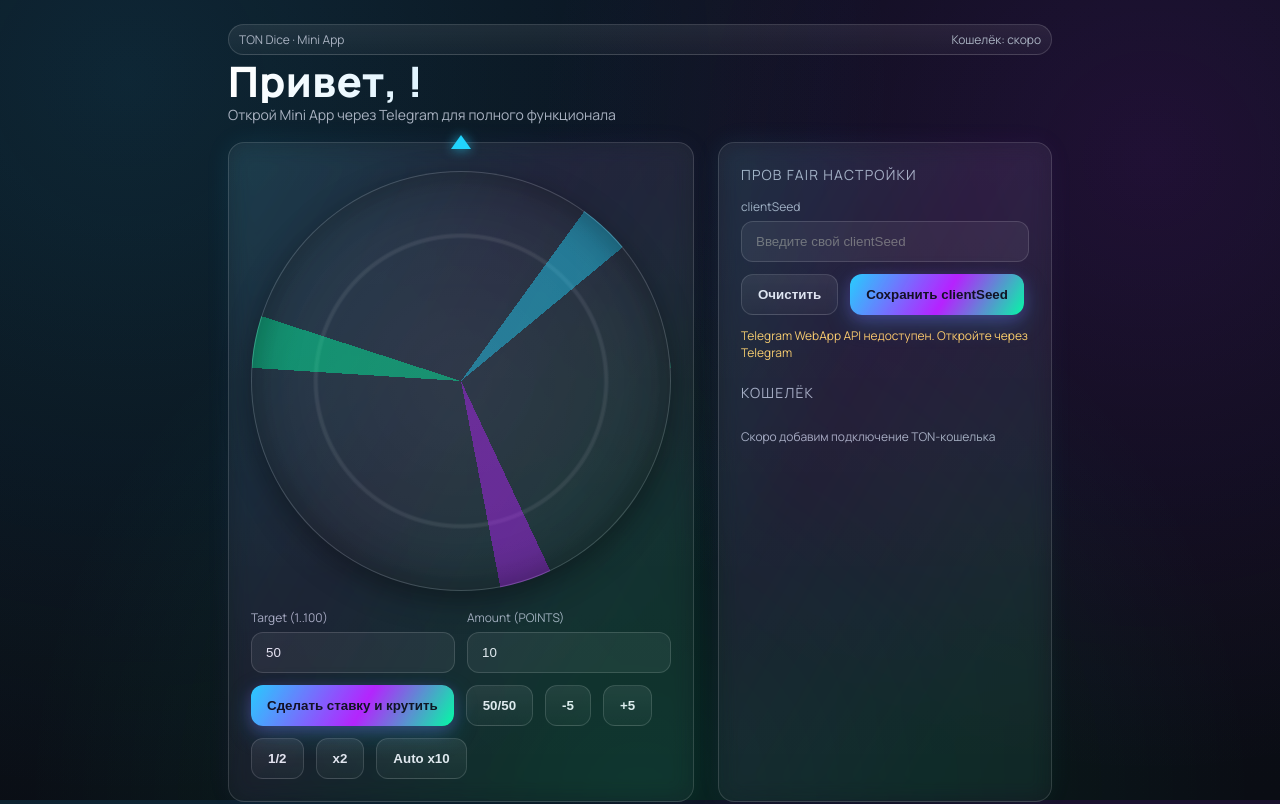
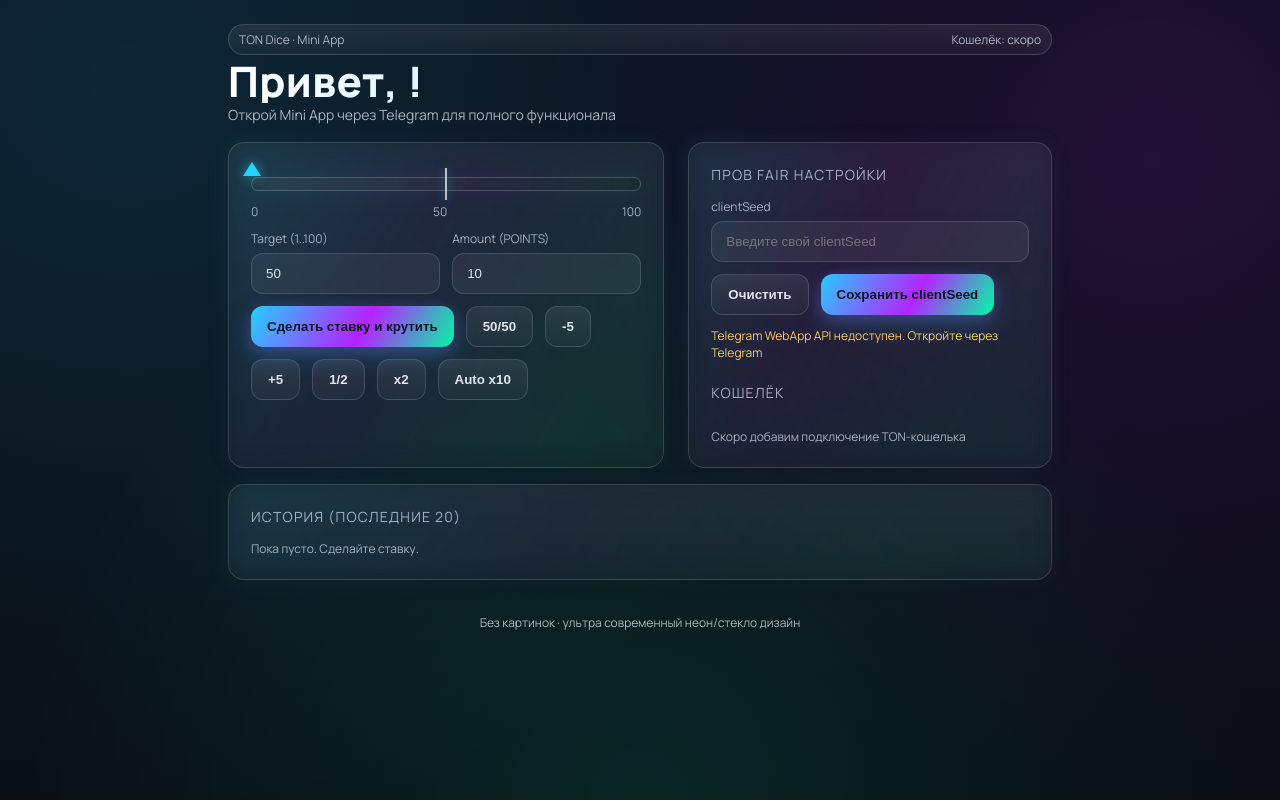
Before and after one commit to Mediumyuang/dice, a React (Vite) app in the folder web/: page / in a window 1280 px wide. Shown: the top 804 px of the page. Built offline with nearby package versions, Linux system fonts and the light colour scheme.

Commit message:
feat(web): replace circle wheel with linear scale + moving needle; target marker at %; smooth transition

```diff
--- a/web/src/styles.css
+++ b/web/src/styles.css
@@ -123,21 +123,66 @@ body {
     letter-spacing: 1.2px;
 }
 
-.wheel {
+/* REPLACED: circle wheel → linear scale */
+.wheel { display: none; }
+
+.scale {
     position: relative;
-    aspect-ratio: 1 / 1;
-    width: min(64vmin, 420px);
-    margin: 6px auto 18px;
-    border-radius: 50%;
-    background:
-        conic-gradient(from 0deg,
-            rgba(33, 212, 253, 0.0) 0 10%, rgba(33, 212, 253, 0.45) 10% 14%, rgba(33, 212, 253, 0.0) 14% 33%,
-            rgba(183, 33, 255, 0.0) 33% 43%, rgba(183, 33, 255, 0.45) 43% 47%, rgba(183, 33, 255, 0.0) 47% 66%,
-            rgba(0, 255, 163, 0.0) 66% 76%, rgba(0, 255, 163, 0.45) 76% 80%, rgba(0, 255, 163, 0.0) 80% 100%),
-        radial-gradient(closest-side, rgba(0, 0, 0, 0) 68%, rgba(255, 255, 255, 0.08) 69% 70%, rgba(0, 0, 0, 0) 71%),
-        radial-gradient(closest-side, rgba(255, 255, 255, 0.08), rgba(255, 255, 255, 0.04));
+    width: 100%;
+    max-width: 560px;
+    height: 14px;
+    margin: 12px auto 22px;
+    border-radius: 999px;
+    background: linear-gradient(90deg, rgba(255,255,255,0.10), rgba(255,255,255,0.04));
     border: 1px solid var(--border);
-    box-shadow: 0 10px 30px rgba(0, 0, 0, 0.35), inset 0 0 40px rgba(0, 0, 0, 0.35);
+    box-shadow: inset 0 0 20px rgba(0,0,0,0.35);
+}
+
+.scale::before { /* glow */
+    content: '';
+    position: absolute;
+    inset: -1px;
+    border-radius: inherit;
+    pointer-events: none;
+    background: linear-gradient(90deg, rgba(33,212,253,0.25), rgba(183,33,255,0.2) 60%, rgba(0,255,163,0.2));
+    filter: blur(10px);
+    opacity: .35;
+}
+
+.target-line {
+    position: absolute;
+    top: -10px;
+    bottom: -10px;
+    width: 2px;
+    background: rgba(255,255,255,0.7);
+    box-shadow: 0 0 10px rgba(33,212,253,0.5);
+    transform: translateX(-1px);
+}
+
+.needle {
+    position: absolute;
+    top: -16px;
+    transform: translateX(-50%);
+    transition: left 0.9s cubic-bezier(.2,.8,.2,1);
+    filter: drop-shadow(0 0 6px rgba(33,212,253,0.6));
+}
+
+.needle::after {
+    content: '';
+    display: block;
+    width: 0; height: 0;
+    border-left: 9px solid transparent;
+    border-right: 9px solid transparent;
+    border-bottom: 14px solid var(--accent);
+}
+
+.scale-labels {
+    display: flex;
+    justify-content: space-between;
+    font-size: 12px;
+    color: var(--muted);
+    margin: -10px auto 6px;
+    max-width: 560px;
 }
 
 .wheel.spinning {
@@ -160,18 +205,7 @@ body {
     }
 }
 
-.pointer {
-    position: absolute;
-    top: -8px;
-    left: 50%;
-    transform: translateX(-50%);
-    width: 0;
-    height: 0;
-    border-left: 10px solid transparent;
-    border-right: 10px solid transparent;
-    border-bottom: 14px solid var(--accent);
-    filter: drop-shadow(0 0 6px rgba(33, 212, 253, 0.7));
-}
+/* remove old triangle pointer above circle */
 
 .grid {
     display: grid;
--- a/web/src/ui/App.tsx
+++ b/web/src/ui/App.tsx
@@ -83,10 +83,9 @@ function InnerApp(): React.JSX.Element {
         const startTs = Date.now();
         // псевдо-анимация для UX до ответа сервера
         const pseudo = Math.floor(Math.random() * 100);
-        const wheel = document.getElementById('wheel');
-        if (wheel) {
-            const finalAngle = 360 + (pseudo / 100) * 360; // минимум 1 оборот + приземление
-            wheel.style.transform = `rotate(${finalAngle}deg)`;
+        const needle = document.getElementById('needle');
+        if (needle) {
+            needle.setAttribute('style', `left: ${pseudo}%;`);
         }
         setTimeout(() => setSpinning(false), 1200);
         // локальная запись в историю (UI-уровень)
@@ -115,8 +114,11 @@ function InnerApp(): React.JSX.Element {
 
                 <div className="layout">
                     <section className="card">
-                        <div className={`wheel ${spinning ? 'spinning' : ''}`} id="wheel"></div>
-                        <div className="pointer" />
+                        <div className="scale" id="scale">
+                            <div className="target-line" style={{ left: `${target}%` }} />
+                            <div className="needle" id="needle" style={{ left: '0%' }} />
+                        </div>
+                        <div className="scale-labels"><span>0</span><span>50</span><span>100</span></div>
                         <div className="grid two-col" style={{ marginTop: 10 }}>
                             <div>
                                 <div className="label">Target (1..100)</div>
```
